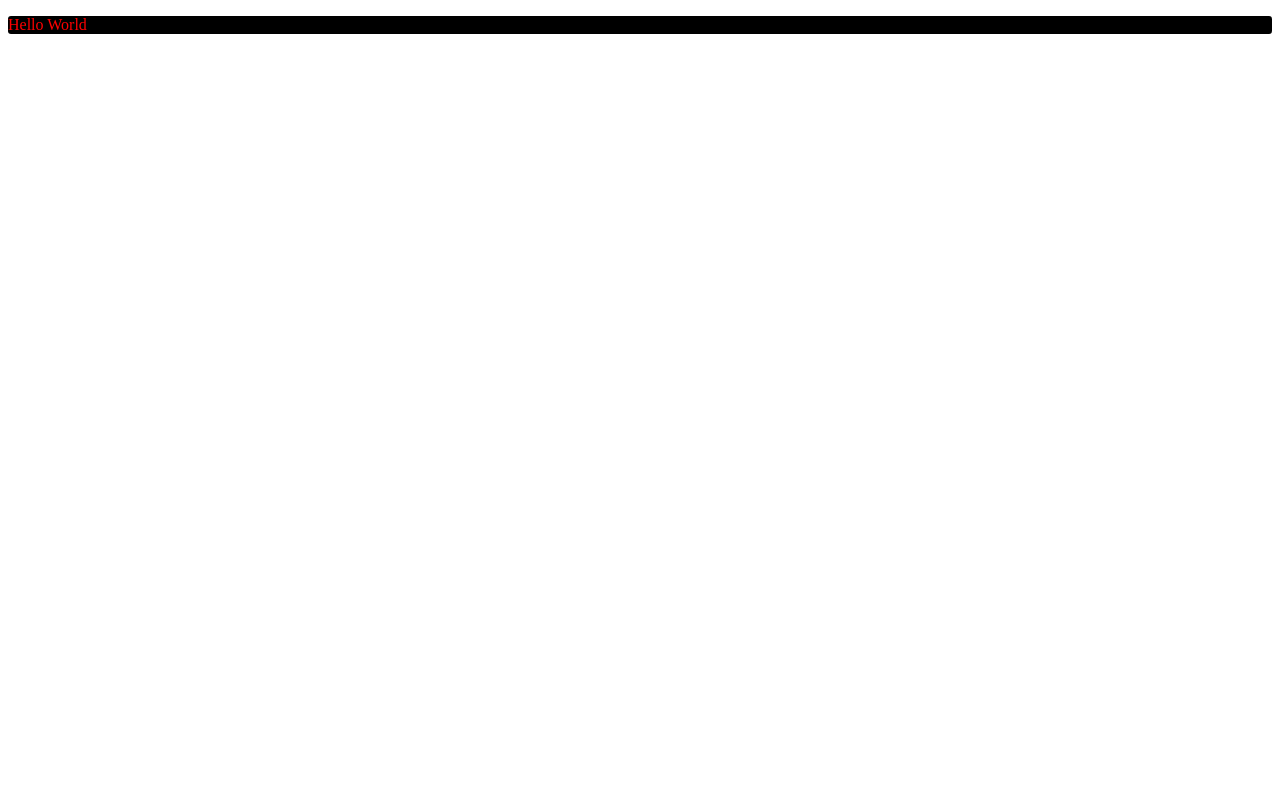
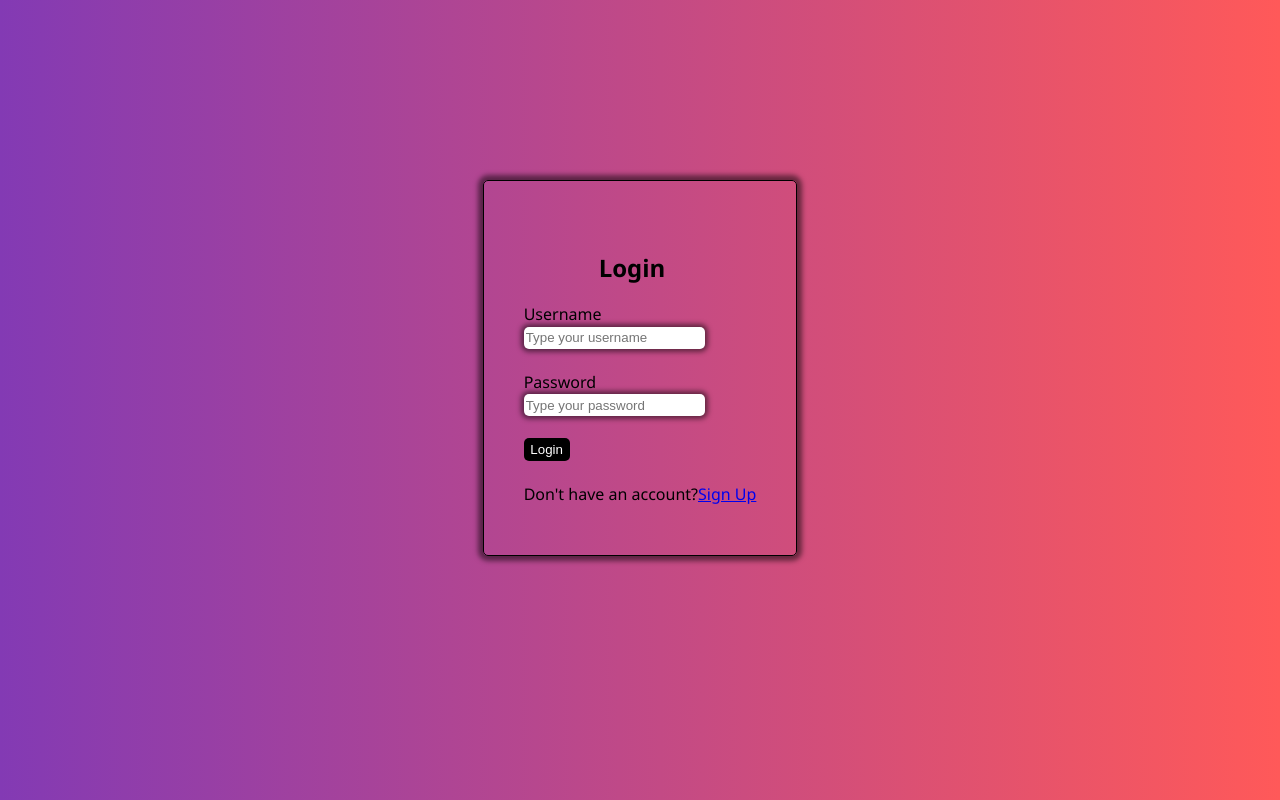
Before and after one commit to Lavish-Bhatti/lol, a plain HTML site: page index.html in a window 1280 px wide. Drawn offline with Linux system fonts and the light colour scheme.

Commit message:
totally chnage index.html and style.css

```diff
--- a/index.html
+++ b/index.html
@@ -4,9 +4,19 @@
     <meta charset="UTF-8">
     <meta name="viewport" content="width=device-width, initial-scale=1.0">
     <link rel="stylesheet" href="style.css">
-    <title>sidebar</title>
+    <title>login page</title>
 </head>
 <body>
-    <p>Hello World</p>
+    <div class="form">
+    <h2>Login</h2>
+    <form action="/login" method="post">
+        <label for="username">Username</label><br>
+        <input type="text" id="username" name="username" placeholder="Type your username"><br><br>
+        <label for="password">Password</label><br>
+        <input type="text" id="userpassword" name="password" placeholder="Type your password"><br><br>
+         <button type="submit" id="login">Login</button>
+    </form><br>
+    <div class="signup">Don't have an account?<a href="#">Sign Up</a></div>
+</div>
 </body>
 </html>
--- a/style.css
+++ b/style.css
@@ -1,6 +1,72 @@
-p {
+body {
+    background: #833AB4;
+background: linear-gradient(90deg, rgba(131, 58, 180, 1) 0%, rgba(255, 89, 89, 1) 100%, rgba(252, 176, 69, 1) 100%);
+    font-family: 'Segoe UI', Tahoma, Geneva, Verdana, sans-serif;
+    display: flex;
+    justify-content: center;
+    height: 90vh;
+    align-items: center;
+}
+h2 {
+    padding-left: 75px;
+
+}
+.form {
+
+    display: block;
+    border: 1px solid black;
+    padding: 50px 40px 50px 40px;
+    border-radius: 5px;
+    box-shadow: 0px 0px 5px 5px rgba(0, 0, 0, 0.5);
+}
+#username {
+    height: 20px;
+    border: none;
+    border-radius: 5px;
+    box-shadow: 0px 0px 5px 3px rgba(0, 0, 0, 0.5);
+    transition: all 0.3s ease;
+}
+#userpassword {
+
+    height: 20px;
+    transition: all 0.3s ease;
+    border: none;
+    border-radius: 5px;
+    box-shadow: 0px 0px 5px 3px rgba(0, 0, 0, 0.5);
+}
+#username:focus {
+    outline: none;
+    border-color: #ff4d4d;
+    box-shadow: 0px 0px 10px rgba(255, 0, 0, 0.5);
+    transform: scale(1.02);
+}
+#userpassword:focus {
+    outline: none;
+    transform: scale(1.02);
+    box-shadow: 0px 0px 10px rgba(255, 0, 0, 0.5);
+    border-color: #ff4d4d;
+}
+#login {
+    border-radius: 5px;
+    color: white;
     background-color: black;
-    display: inline block;
+    display: block;
+    border: none;
+    transition: all 0.3s ease;
+    width: 46px;
+    height: 23px;
+}
+#login:hover {
+    box-shadow: 0px 0px 10px red;
+    color: white;
+    transform: scale(1.02);
+}
+a {
+    transition: all 0.3s ease;
+}
+a:hover {
+    transform: scale(1.02);
     color: red;
-    border-radius: 3px;
+    background-color: black;
+    border-radius: 5px;
 }
```
Also changed, not shown: 1 other file.
